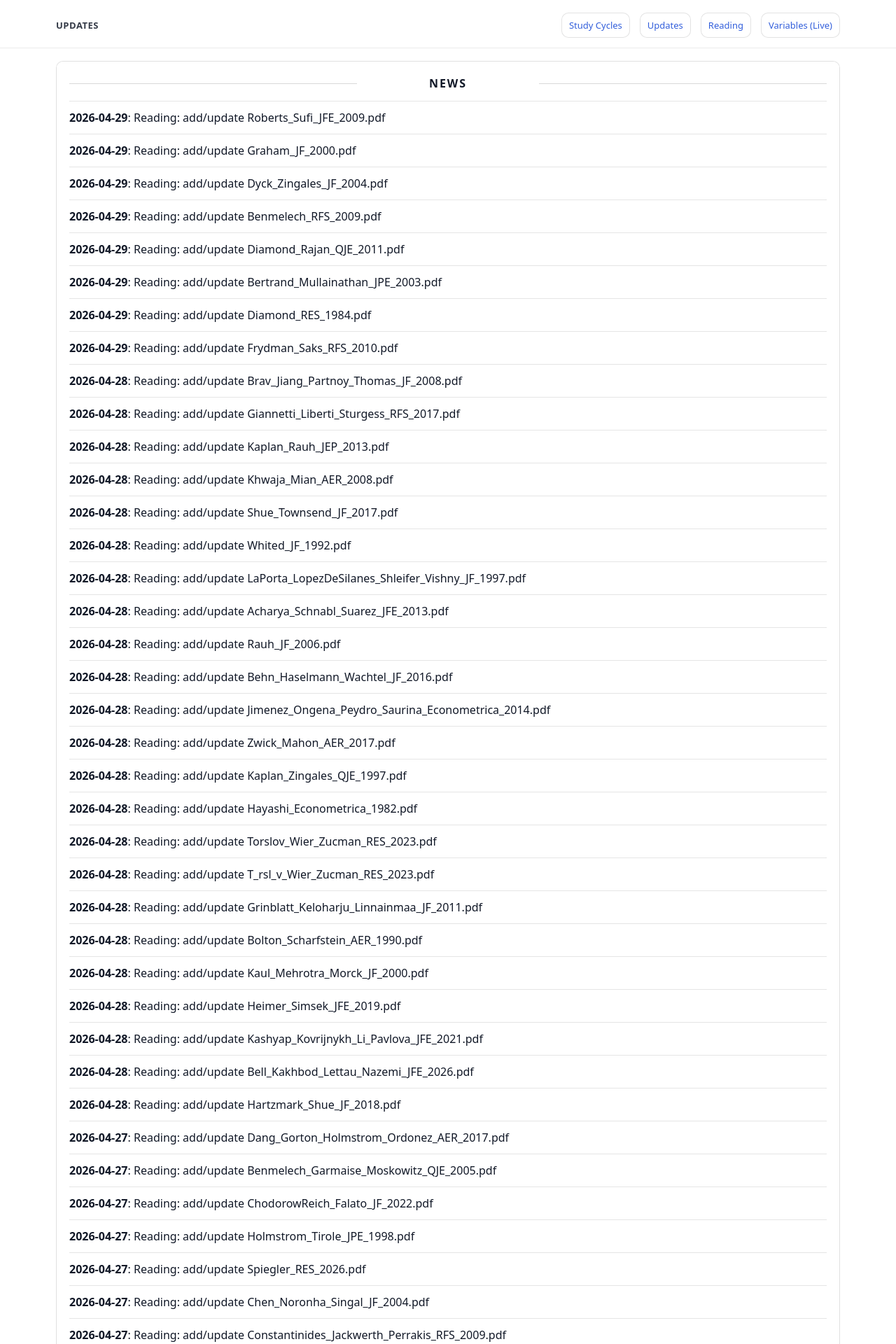
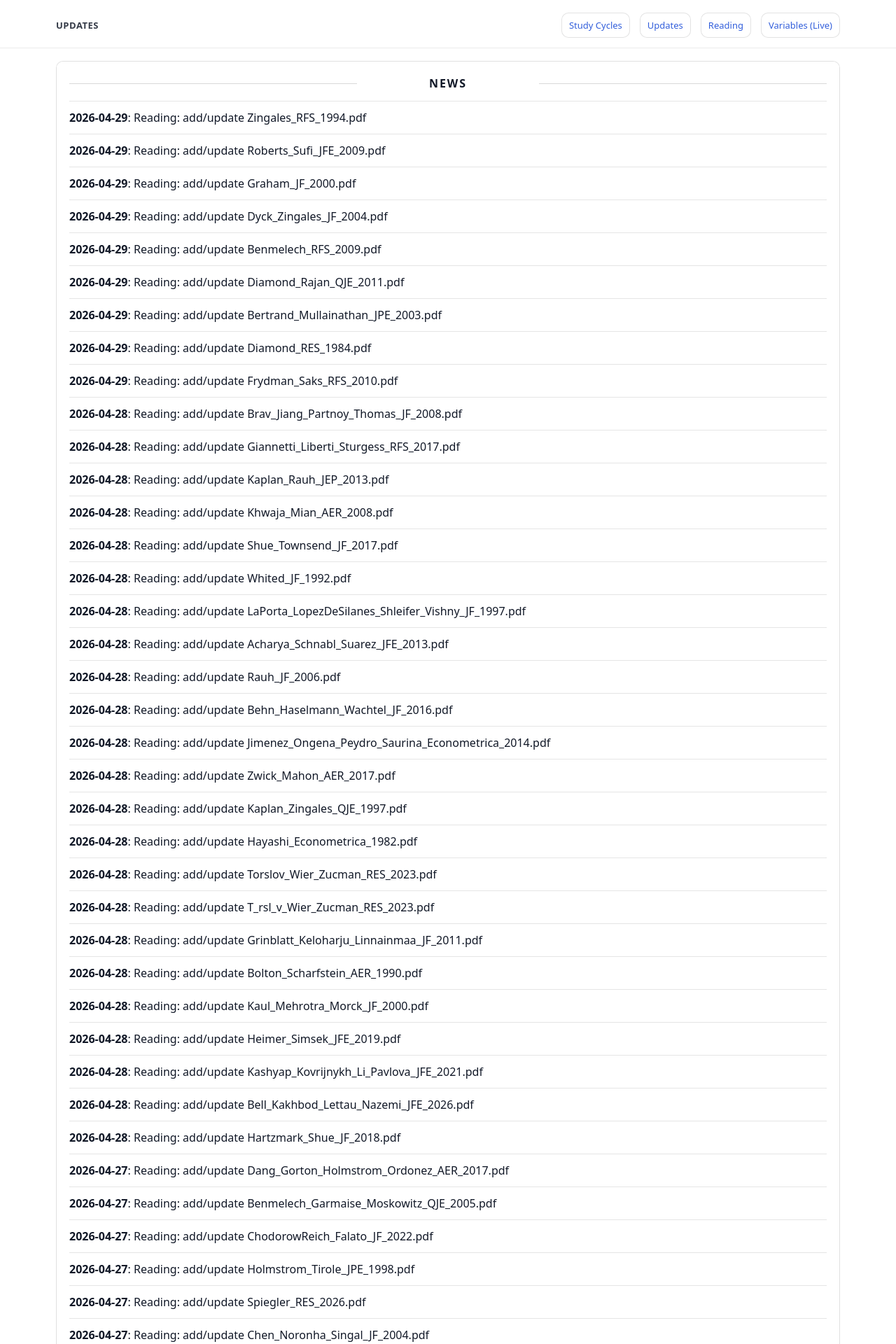
Before and after one commit to yaxinzn/study-archive, a Jekyll site: the page built from updates/index.md, in a window 1280 px wide. Shown: the top 1920 px of the page at 70% size. Built offline with Jekyll 4.4.1, drawn with Linux system fonts in a browser that asks for light colours; some of the changed text lies outside the part shown.

Commit message:
chore: update NEWS feed

```diff
--- a/_data/news.yml
+++ b/_data/news.yml
@@ -1,4 +1,7 @@
 # Auto-generated update history (sorted newest -> oldest). Do not edit manually.
+- ts: "1777417277"
+  date: "2026-04-29"
+  title: "Reading: add/update Zingales_RFS_1994.pdf"
 - ts: "1777417046"
   date: "2026-04-29"
   title: "Reading: add/update Roberts_Sufi_JFE_2009.pdf"
```
